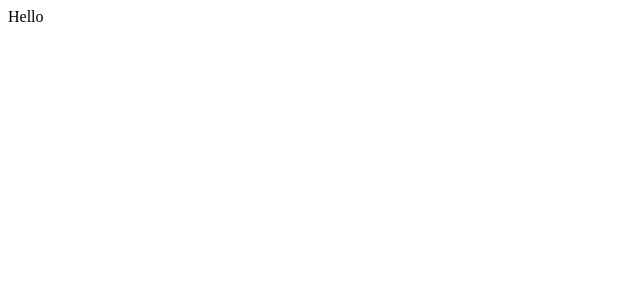
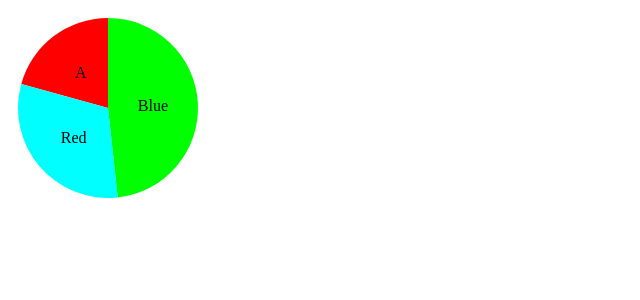
Before and after one commit to mantuonweb/chart, an Angular app: page / in a window 1280 px wide. Shown: the top 300 px of the page, without its empty margins (0-640 px from the left). Built offline with nearby package versions, Linux system fonts and the light colour scheme.

Commit message:
added changes

```diff
--- a/package.json
+++ b/package.json
@@ -17,6 +17,8 @@
     "@angular/platform-browser": "^19.2.0",
     "@angular/platform-browser-dynamic": "^19.2.0",
     "@angular/router": "^19.2.0",
+    "@types/d3": "^7.4.3",
+    "d3": "^7.9.0",
     "rxjs": "~7.8.0",
     "tslib": "^2.3.0",
     "zone.js": "~0.15.0"
--- a/src/app/app.component.html
+++ b/src/app/app.component.html
@@ -1,3 +1,6 @@
-
-
-Hello
+<app-d3-pie [data]="[
+  { label: 'A', value: 30, color: '#ff0000' },
+  { label: 'Blue', value: 70, color: '#00ff00' },
+  { label: 'Red', value: 45 , color:'cyan'}
+  ]" [width]="200" [height]="200" (arcClick)="onArcClick($event)">
+</app-d3-pie>
--- a/src/app/app.component.ts
+++ b/src/app/app.component.ts
@@ -1,12 +1,16 @@
 import { Component } from '@angular/core';
-import { RouterOutlet } from '@angular/router';
+import { D3PieComponent } from './d3-pie/d3-pie.component';
 
 @Component({
   selector: 'app-root',
-  imports: [],
+  imports: [D3PieComponent],
   templateUrl: './app.component.html',
   styleUrl: './app.component.scss'
 })
 export class AppComponent {
   title = 'chart';
+
+  onArcClick(data: { label: string, value: number }) {
+    alert(`Clicked: ${data.label} (${data.value})`);
+  }
 }
--- /dev/null
+++ b/src/app/d3-pie/d3-pie.component.html
@@ -0,0 +1 @@
+<p>d3-pie works!</p>
--- /dev/null
+++ b/src/app/d3-pie/d3-pie.component.ts
@@ -0,0 +1,81 @@
+import { Component, ElementRef, input, viewChild, OnChanges, OnDestroy, output } from '@angular/core';
+import * as d3 from 'd3';
+
+@Component({
+  selector: 'app-d3-pie',
+  template: `<svg #chart [attr.width]="width()" [attr.height]="height()"></svg>`,
+  standalone: true
+})
+export class D3PieComponent implements OnChanges, OnDestroy {
+  data = input<{ label: string, value: number, color?: string }[]>([]);
+  width = input(300);
+  height = input(300);
+  chartContainer = viewChild<ElementRef<SVGSVGElement>>('chart');
+  arcClick = output<{ label: string, value: number }>();
+
+  ngOnChanges() {
+    this.drawChart();
+  }
+
+  ngOnDestroy() {
+    // Clear the SVG and remove all D3 event listeners
+    const chartRef = this.chartContainer();
+    if (chartRef) {
+      d3.select(chartRef.nativeElement).selectAll('*').remove();
+    }
+  }
+
+  private drawChart() {
+    const chartRef = this.chartContainer();
+    if (!chartRef) return;
+
+    const width = this.width();
+    const height = this.height();
+    const radius = Math.min(width, height) / 2;
+
+    const svg = d3.select(chartRef.nativeElement);
+    svg.selectAll('*').remove();
+
+    const g = svg.append('g').attr('transform', `translate(${width / 2},${height / 2})`);
+
+    const color = d3.scaleOrdinal(d3.schemeCategory10);
+
+    const pie = d3.pie<{ label: string, value: number, color?: string }>().value(d => d.value);
+    const path = d3.arc<d3.PieArcDatum<{ label: string, value: number, color?: string }>>()
+      .outerRadius(radius - 10)
+      .innerRadius(0);
+
+    const arcs = g.selectAll('.arc')
+      .data(pie(this.data()))
+      .enter().append('g')
+      .attr('class', 'arc');
+
+    arcs.append('path')
+      .attr('d', path)
+      .attr('fill', (d, i) => d.data.color ?? color(i.toString()))
+      .style('cursor', 'pointer') // Set cursor to pointer
+      .on('click', (event, d) => this.arcClick.emit(d.data))
+      .on('mouseover', function (event, d) {
+        d3.select(this)
+          .transition()
+          .duration(150)
+          .attr('stroke', d.data.color ?? color(d.index.toString())) // Use arc color for stroke
+          .attr('stroke-width', 3)
+          .attr('opacity', 0.8);
+      })
+      .on('mouseout', function (event, d) {
+        d3.select(this)
+          .transition()
+          .duration(150)
+          .attr('stroke', null)
+          .attr('stroke-width', null)
+          .attr('opacity', 1);
+      });
+
+    arcs.append('text')
+      .attr('transform', d => `translate(${path.centroid(d)})`)
+      .attr('dy', '0.35em')
+      .style('text-anchor', 'middle')
+      .text(d => d.data.label);
+  }
+}
```
Also changed, not shown: src/app/d3-pie/d3-pie.component.scss (added), 2 other files (tests, documents, lock files or other folders).
